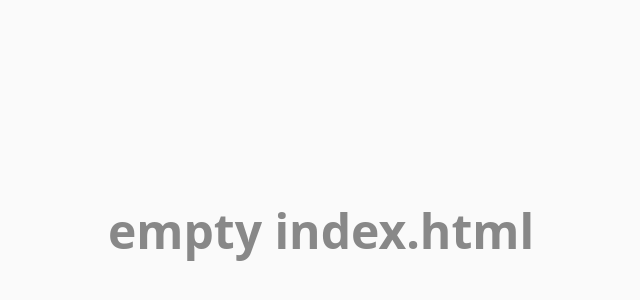
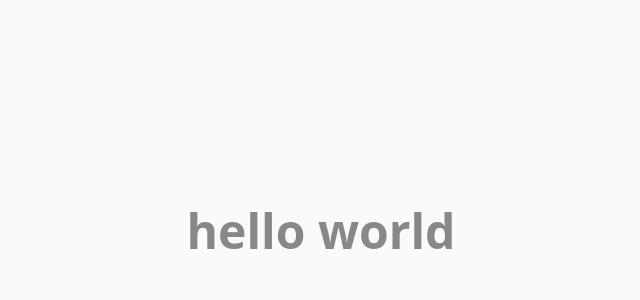
Before and after one commit to sambokher/abundant-octopus, a plain HTML site: page index.html in a window 1280 px wide. Shown: the part 170-470 px from the top of the page, without its empty margins (319-959 px from the left). Drawn offline with Linux system fonts and the light colour scheme.

Commit message:
add hello world

```diff
--- a/index.html
+++ b/index.html
@@ -6,6 +6,6 @@
   <title>abundant-octopus</title>
 </head>
 <body style="margin:0;display:flex;align-items:center;justify-content:center;height:100vh;font-family:system-ui,sans-serif;background:#fafafa;color:#888">
-  <h1 style="font-size:3rem">empty index.html</h1>
+  <h1 style="font-size:3rem">hello world</h1>
 </body>
 </html>
```
